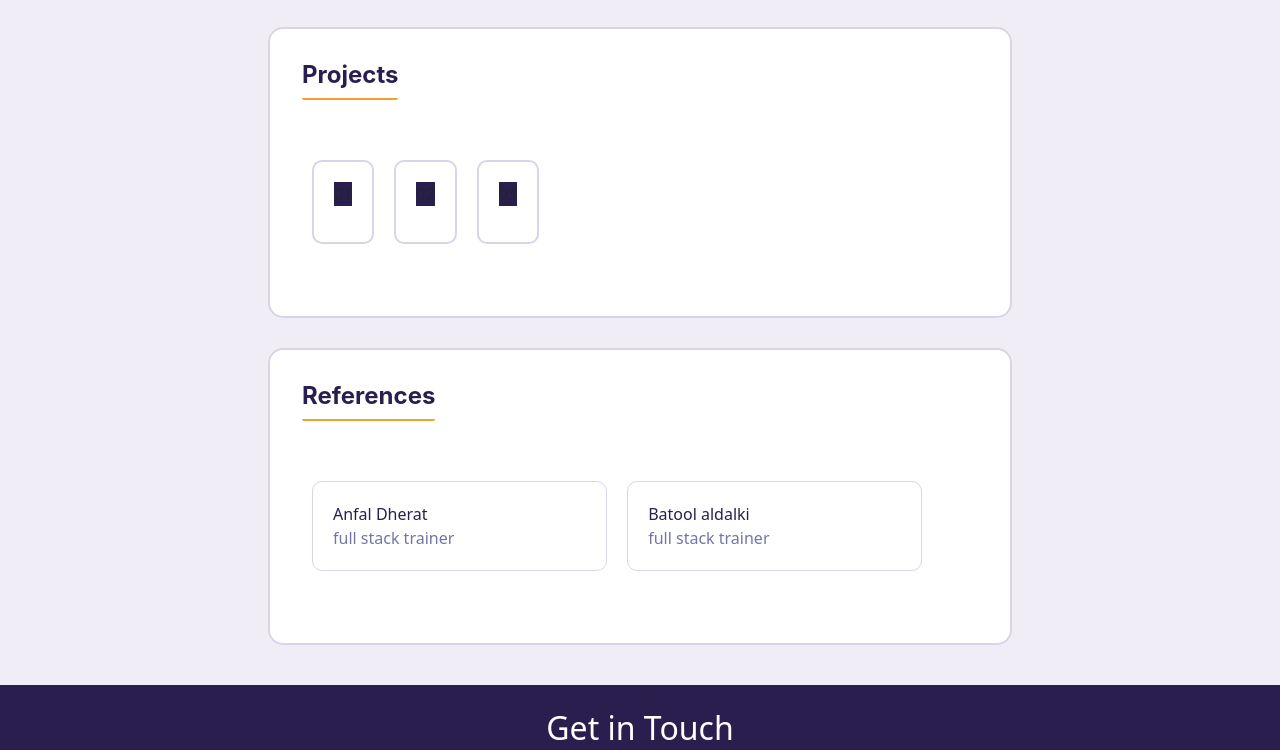
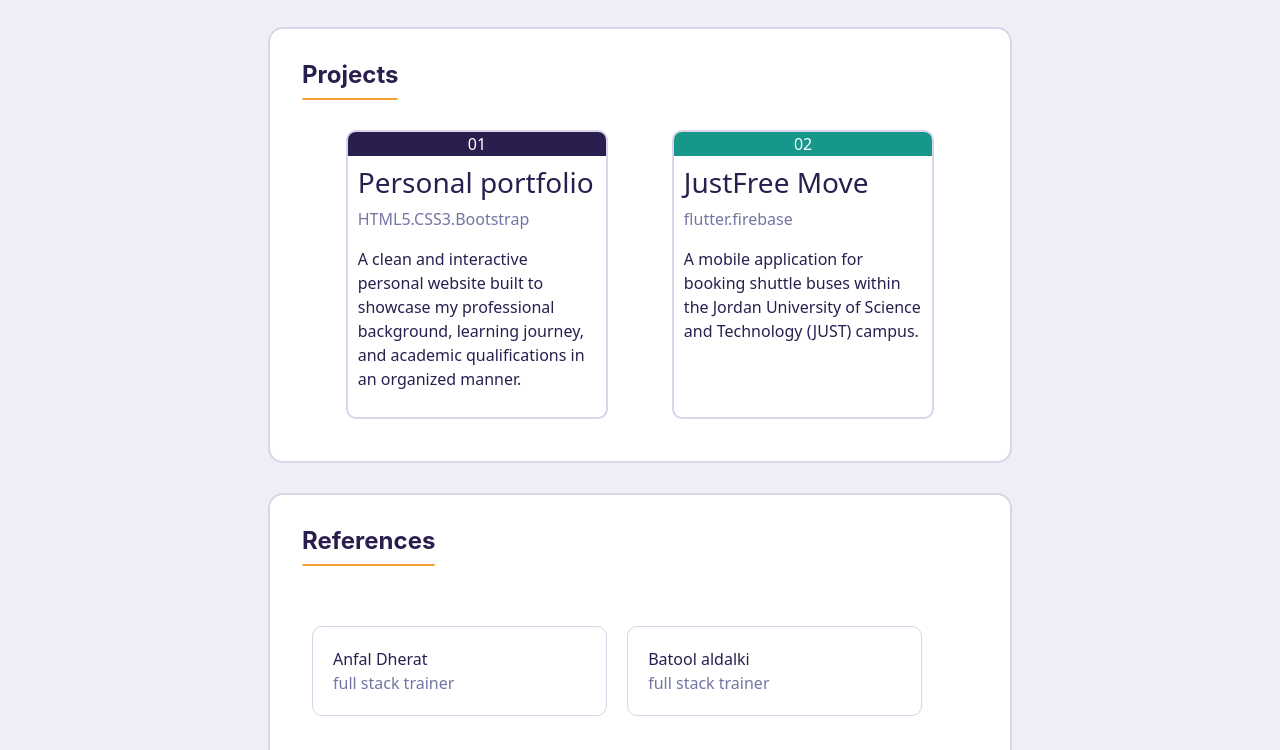
Before and after one commit to yaqeenjawabreh/portfolio, a plain HTML site: page index.html in a window 1280 px wide. Shown: the part 1512-2262 px from the top of the page. Drawn offline with nearby package versions, Linux system fonts and the light colour scheme.

Commit message:
breackpoint 3

```diff
--- a/css/style.css
+++ b/css/style.css
@@ -36,7 +36,13 @@ body{
 
 /* Smaller Samrtphones*/
 @media (max-width: 479px) {
+.projects-container{
+  flex-direction: column;
 
+}
+.project-card{
+  width: 100%;
+}
 
 }
 
@@ -137,16 +143,26 @@ body{
    .timeline {
   position: relative;
   padding-left: 20px;
-  border-left: 2px solid #e5e7eb; /* الخط العمودي الرمادي */
+  border-left: 2px solid #e5e7eb;
 }
 .timeline .date {
-  color: #709775; /* لون السنة (الأخضر/الزيتي) */
+  color:var(--teal);
   font-size: 0.9rem;
   font-weight: 600;
   margin-bottom: 4px;
 }
+ .experience-container .free:hover{
 
+    border-left-color: var(--teal);
 
+  transform: scale(1.05);
+ }
+.experience-container .oarnge:hover{
+
+    border-left-color: var(--teal);
+
+  transform: scale(1.05);
+ }
 
   .experience-card h3{
     font-family: 'Inter', 'Plus Jakarta Sans', system-ui, sans-serif;
@@ -198,7 +214,13 @@ body{
     flex-direction: column;
 
   }
-
+  .section-card .projects-container{
+  flex-direction: column;
+  }
+  .section-card .projects-container .project-card{
+    width: 100%;
+    margin: 0;
+  }
   .section-card{
     width: 95%;
   }
@@ -216,6 +238,7 @@ body{
     gap:40px;
     width: 90%;
      padding: 20px 10px;
+     justify-content: space-evenly;
    }
    .skills-container .skill-card:hover{
     transform: scale(1.06);
@@ -257,18 +280,45 @@ body{
   .projects-container{
     display: flex;
     flex-wrap: wrap;
-    gap: 20px;
-    padding: 40px 10px;
+    gap: 30px;
+    padding: 10px;
+
+    justify-content: space-evenly;
+    /* margin: 10px; */
+
   }
 
   .projects-container .project-card{
+    width: 40%;
     border-radius: 10px;
     background-color: var(--bg-color);
     border: 2px solid var(--card-border);
-    padding: 20px;
+    overflow: hidden;
+
+  }
+  .projects-container .project-card:hover{
+    transform: scale(1.05);
   }
   .projects-container .project-card .project-header{
+
     background-color: var(--main-color);
+    overflow: hidden;
+    border: 0px solid var(--main-color);
+   color: #ffffff;
+   text-align: center;
+
+  }
+  .projects-container .project-card .project-des{
+    padding: 10px;
+    color: var(--main-color);
+    text-align:left;
+  }
+  .projects-container .project-card  .two{
+    background-color: var(--teal);
+  }
+
+  .projects-container .project-card .project-des .tech{
+    color: var(--text--dark);
   }
   /* end projects section  */
 /* start references section */
--- a/index.html
+++ b/index.html
@@ -73,16 +73,16 @@
       <h2 >Experience</h2>
 
       <div class="experience-container">
-        <div class="experience-card timeline">
-          <div class="date">2025-2026</div>
+        <div class="experience-card timeline free">
+          <div class="date ">2025-2026</div>
           <h3>freecodecamp(Self Learning)</h3>
           <p>Completed the Responsive Web Design coursework,
             building multiple hands-on projects using HTML5 and CSS3.
             Focused on creating responsive layouts, UI design fundamentals,
              and semantic web standards</p>
         </div>
-        <div class="experience-card timeline">
-          <div class="date">2026-2027</div>
+        <div class="experience-card timeline oarnge">
+          <div class="date ">2026-2027</div>
           <h3>Orange Coding Academy </h3>
           <p>Currently enrolled in the Full-Stack Web Development Bootcamp,
             focusing on .NET Core for backend systems alongside modern frontend technologies.</p>
@@ -129,16 +129,31 @@
         <!-- start projects section -->
       <section class="section-card" id="Projects" >
         <h2>  Projects</h2>
-        <div >
+
           <div class="projects-container">
 
             <div class="project-card">
-              <p class="project-header">01</p>
+              <div class="project-header">01</div>
+              <div class="project-des">
+                <h3>Personal portfolio</h3>
+                <p class="tech">HTML5.CSS3.Bootstrap</p>
+                <p class="des">A clean and interactive personal website built to
+                  showcase my professional background, learning journey,
+                   and academic qualifications in an organized manner.</p>
+               </div>
             </div>
-            <div class="project-card"><p class="project-header">02</p></div>
-            <div class="project-card"> <p class="project-header">03</p></div>
+            <div class="project-card">
+               <div class="project-header two">02</div>
+               <div class="project-des ">
+
+                <h3>JustFree Move</h3>
+                <p class="tech">flutter.firebase</p>
+                <p class="des">A mobile application for booking shuttle buses within the Jordan University of Science
+                   and Technology (JUST) campus.</p>
+               </div>
+            </div>
         </div>
-        </div>
+
       </section>
       <!-- end projects section   -->
         <!-- start references section --->
@@ -147,13 +162,13 @@
 
           <div class="references-container">
 
+
             <div class="reference-card">
+             <a href="https://www.linkedin.com/in/anfal-dherat/ " target="_blank">Anfal Dherat</a><br><span>full stack trainer</span></div>
 
-                 <div><a href="https://www.linkedin.com/in/anfal-dherat/ " target="_blank">Anfal Dherat</a><br><span>full stack trainer</span></div>
-            </div>
             <div class="reference-card">
-            <div><a href="https://www.linkedin.com/in/anfal-dherat/ " target="_blank">Batool aldalki</a><br><span>full stack trainer</span></div>
-            </div>
+            <a href="https://www.linkedin.com/in/anfal-dherat/ " target="_blank">Batool aldalki</a><br><span>full stack trainer</span></div>
+
             </div>
        </main>
 
```
